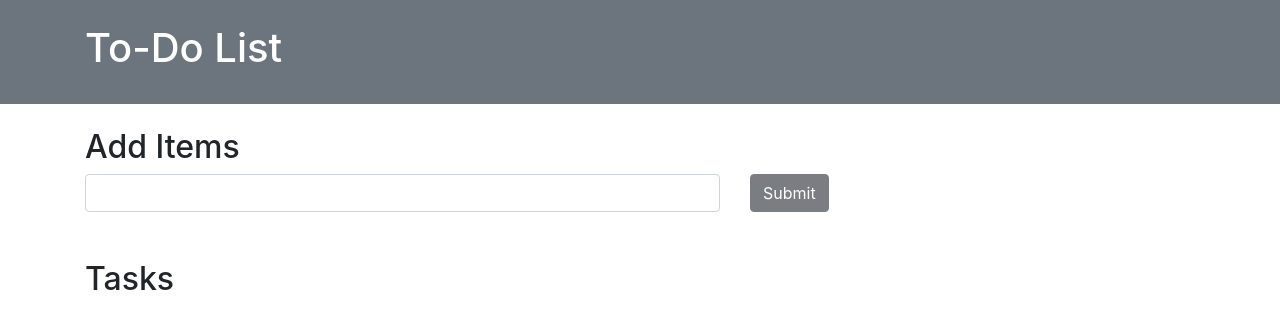
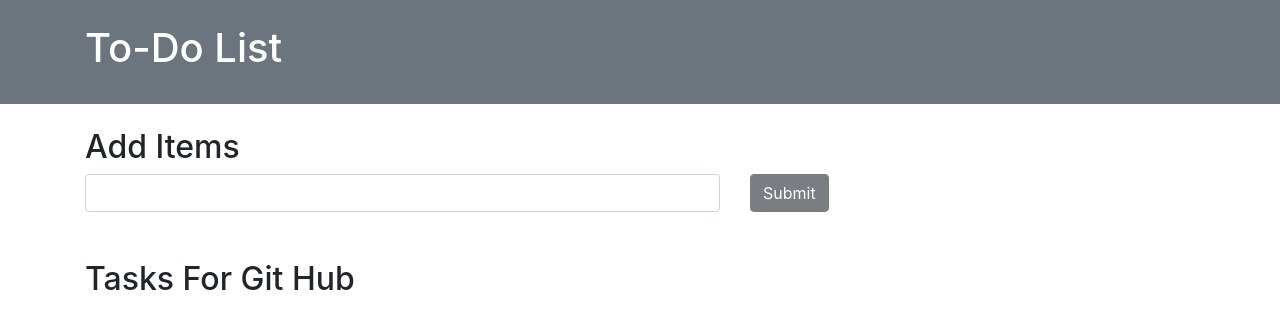
Before and after one commit to ruchikagedam-123/To-Do-List-in-javascript, a plain HTML site: page index.html in a window 1280 px wide. Drawn offline with nearby package versions, Linux system fonts and the light colour scheme.

Commit message:
Initial commit

```diff
--- a/index.html
+++ b/index.html
@@ -37,7 +37,7 @@
         </form>
 
         <h2 class= "mt-5">
-            Tasks
+            Tasks For Git Hub
         </h2>
 
         <form id="addForm">
```
